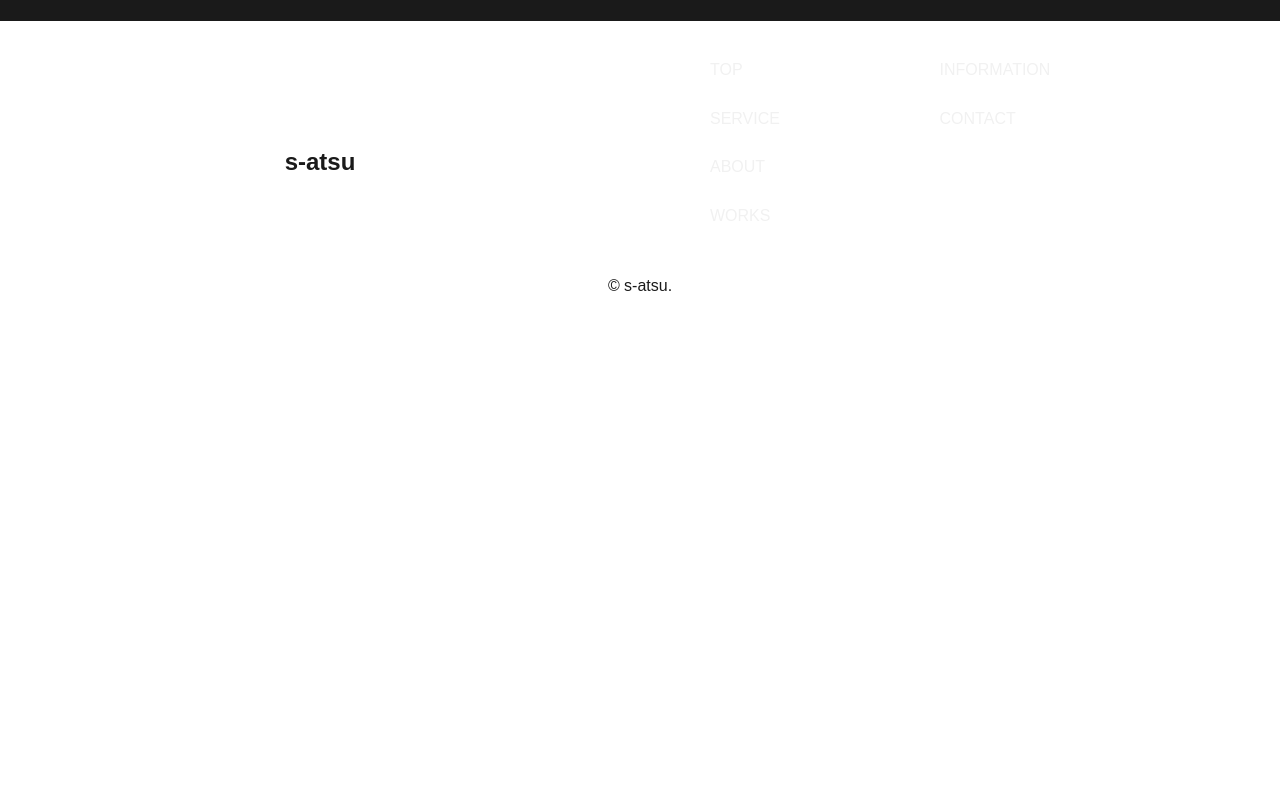
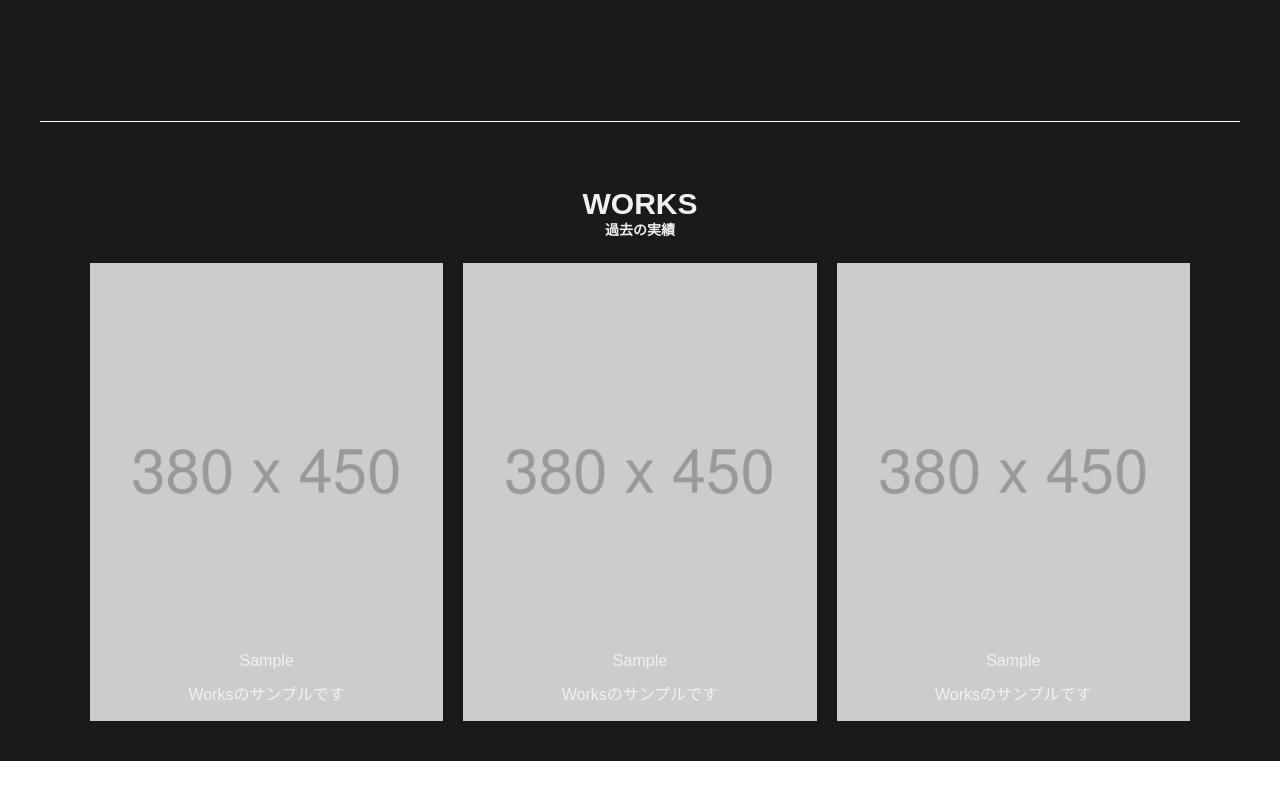
Before and after one commit to s-atsu/my-portfolio, a Vue app: page / in a window 1280 px wide. Shown: the part 1840-2640 px from the top of the page. Built offline with nearby package versions, Linux system fonts and the light colour scheme.

Commit message:
worksを実装 (#7)

```diff
--- a/package.json
+++ b/package.json
@@ -26,6 +26,7 @@
     "node-sass": "^6.0.1",
     "normalize.css": "^8.0.1",
     "prettier": "^2.2.1",
-    "sass-loader": "^10"
+    "sass-loader": "^10",
+    "vue3-carousel": "^0.1.30"
   }
 }
--- /dev/null
+++ b/src/components/pages/top/Works.vue
@@ -0,0 +1,51 @@
+<template>
+  <section class="p-index__works l-section">
+    <div class="l-container">
+      <h2 class="p-index__title">
+        WORKS
+        <span class="p-index__subtitle">過去の実績</span>
+      </h2>
+
+      <carousel :items-to-show="3">
+        <slide v-for="work in works" :key="work">
+          <WorksCard :works="work" />
+        </slide>
+      </carousel>
+    </div>
+  </section>
+</template>
+
+<script>
+import "vue3-carousel/dist/carousel.css";
+import { Carousel, Slide } from "vue3-carousel";
+import WorksCard from "../../parts/WorksCard.vue";
+
+export default {
+  components: {
+    Carousel,
+    Slide,
+    WorksCard,
+  },
+  data() {
+    return {
+      works: [
+        {
+          title: "Sample",
+          description: "Worksのサンプルです",
+          image: "/images/380x450.png",
+        },
+        {
+          title: "Sample",
+          description: "Worksのサンプルです",
+          image: "/images/380x450.png",
+        },
+        {
+          title: "Sample",
+          description: "Worksのサンプルです",
+          image: "/images/380x450.png",
+        },
+      ],
+    };
+  },
+};
+</script>
--- /dev/null
+++ b/src/components/parts/WorksCard.vue
@@ -0,0 +1,28 @@
+<template>
+  <div
+    class="c-works__card"
+    :style="{ backgroundImage: `url('${works.image}')` }"
+  >
+    <div class="c-works__content">
+      <p class="c-works__title">{{ works.title }}</p>
+      <p class="c-works__description">{{ works.description }}</p>
+    </div>
+  </div>
+</template>
+
+<script>
+export default {
+  props: {
+    works: [],
+  },
+};
+</script>
+
+<style lang="scss">
+.c-works__card {
+  width: calc(100% - 20px);
+  background: #f5f5f5;
+  background-size: 100%;
+  padding-top: 100%;
+}
+</style>
--- a/src/views/Index.vue
+++ b/src/views/Index.vue
@@ -5,6 +5,8 @@
     <Service />
 
     <About />
+
+    <Works />
   </main>
 </template>
 
@@ -12,6 +14,7 @@
 import Mv from "../components/pages/top/Mv.vue";
 import Service from "../components/pages/top/Service.vue";
 import About from "../components/pages/top/About.vue";
+import Works from "../components/pages/top/Works.vue";
 
 export default {
   name: "Index",
@@ -19,6 +22,7 @@ export default {
     Mv,
     Service,
     About,
+    Works,
   },
 };
 </script>
```
Also changed, not shown: public/images/380x450.png (added), 1 other file (tests, documents, lock files or other folders).
